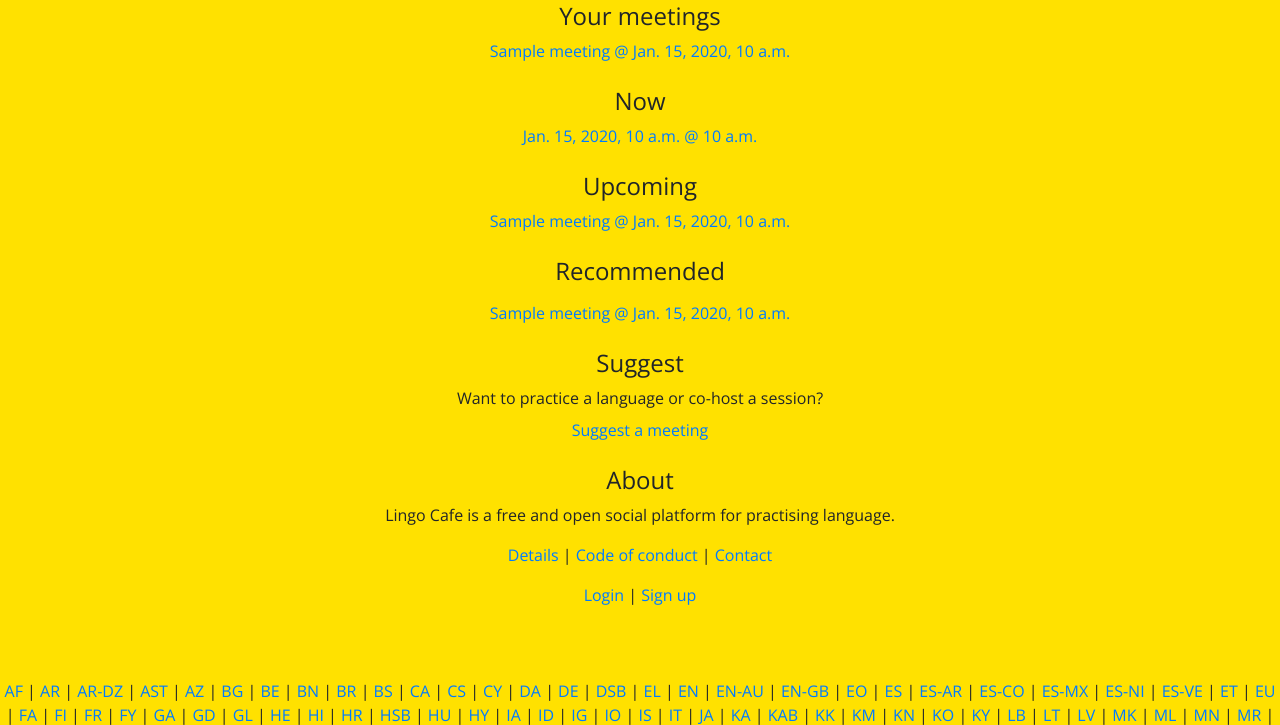
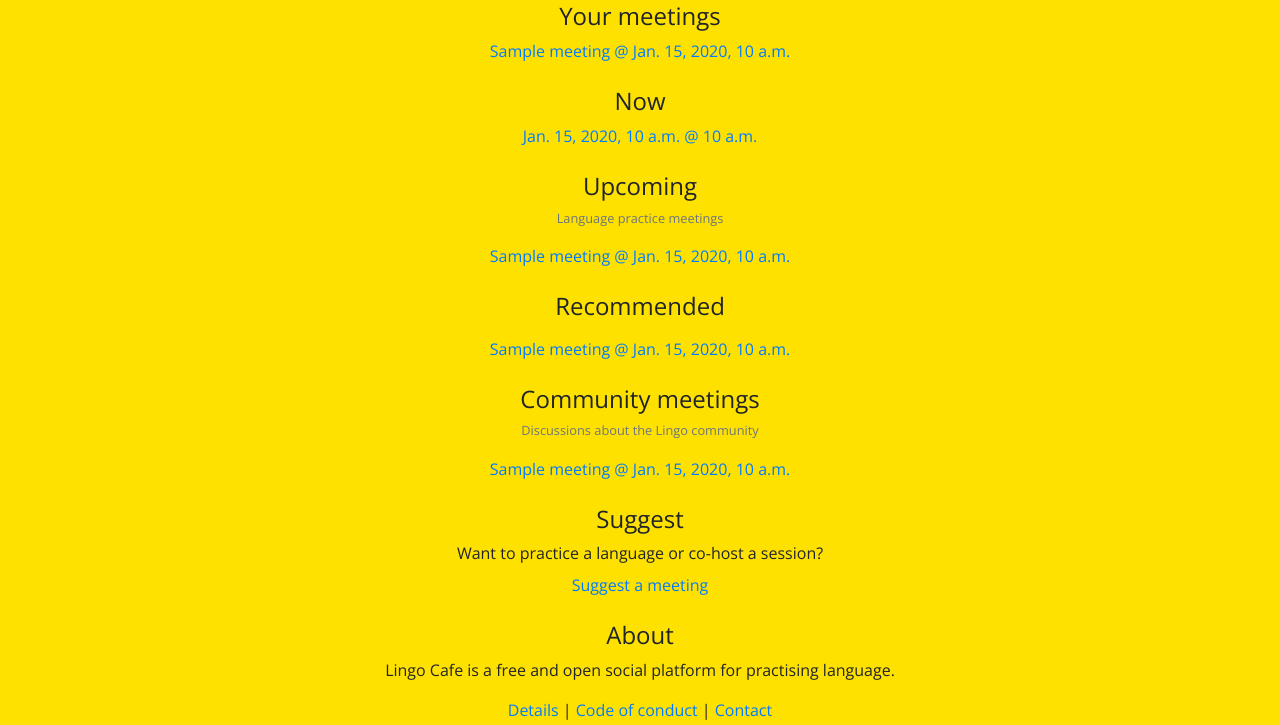
Before and after one commit to onurmatik/lingo, a Django app: template lingo/templates/index.html in a window 1280 px wide. Shown: the part 275-1000 px from the top of the page. Run offline with Django 3.2, Linux system fonts and the light colour scheme; the template is opened without the code that fills it: most values are stand-ins (such as "Sample title", 1, 10 or a date in 2020); parts of the project's set-up code (start-up, migrations or seed data) failed here and were passed over; some libraries are stand-ins or nearby versions.

Commit message:
community meetings

```diff
--- a/lingo/meetings/models.py
+++ b/lingo/meetings/models.py
@@ -9,6 +9,7 @@ from lingo.languages.models import Language
 class Meeting(models.Model):
     language = models.ForeignKey(Language, verbose_name=_('language'), on_delete=models.CASCADE)
     time = models.DateTimeField(_('time'))
+    notes = models.TextField(blank=True, null=True)
     host = models.ForeignKey(
         User,
         blank=True, null=True,
--- a/lingo/meetings/views.py
+++ b/lingo/meetings/views.py
@@ -78,6 +78,8 @@ def meeting_detail(request, meeting_id):
 @login_required
 def meeting_rsvp(request, meeting_id):
     meeting = get_object_or_404(Meeting, id=meeting_id)
+    if request.user in meeting.participants.all():
+        return redirect('meeting_detail', meeting_id=meeting.id)
     if request.method == 'POST':
         form = RsvpForm(request.POST)
         if form.is_valid():
@@ -98,6 +100,7 @@ def meeting_rsvp(request, meeting_id):
             return redirect('meeting_detail', meeting_id=meeting.id)
     else:
         form = RsvpForm()
+        # return redirect('meeting_detail', meeting_id=meeting_id)
     return render(request, 'meetings/rsvp_form.html', {
         'meeting': meeting,
         'form': form,
--- a/lingo/templates/docs/details.html
+++ b/lingo/templates/docs/details.html
@@ -17,7 +17,7 @@
 
         <p class="my-4">
             {% trans "We meet over online video conference calls." %}
-            {% trans "Sessions last 2 hours. You can join and leave anytime during the sessions." %}
+            {% trans "Sessions last up to 2 hours. You can join and leave anytime during the sessions." %}
             {% trans "Conversations usually take place in groups of 5 or less people depending on the total number of participants and facilitators." %}
             {% trans "The chat rooms are managed by the hosts." %}
             {% trans "You will have a chance to participate in many groups during a session." %}
--- a/lingo/templates/index.html
+++ b/lingo/templates/index.html
@@ -65,6 +65,10 @@
 
 		{% for meeting in meetings_soon %}
 
+			<p class="mt-2 text-muted small">
+				{% trans "Language practice meetings" %}
+			</p>
+
 			<p class="mt-2">
 				<a href="{{ meeting.get_absolute_url }}">
 					{{ meeting }} @ {{ meeting.time }}
@@ -80,7 +84,7 @@
 
 		{% if meetings_suggested %}
 
-		<h4 class="mt-4">{% trans "Recommended" %}</h4>
+			<h4 class="mt-4">{% trans "Recommended" %}</h4>
 
 			<p class="mt-2">
 
@@ -92,9 +96,30 @@
 						</a>
 					</p>
 
-				{% empty %}
+				{% endfor %}
 
-					{% trans "There are no scheduled meetings for your profile languages." %}
+			</p>
+
+		{% endif %}
+
+
+		{% if meetings_community %}
+
+			<h4 class="mt-4">{% trans "Community meetings" %}</h4>
+
+			<p class="mt-2 text-muted small">
+				{% trans "Discussions about the Lingo community" %}
+			</p>
+
+			<p class="mt-2">
+
+				{% for meeting in meetings_community %}
+
+					<p class="mt-2">
+						<a href="{{ meeting.get_absolute_url }}">
+							{{ meeting }} @ {{ meeting.time }}
+						</a>
+					</p>
 
 				{% endfor %}
 
--- a/lingo/templates/meetings/rsvp_form.html
+++ b/lingo/templates/meetings/rsvp_form.html
@@ -18,12 +18,6 @@
         </h1>
 
     </div>
-
-
-    {% if user in meeting.participants.all %}
-
-
-    {% else %}
 
      <form method="post">
 
--- a/lingo/views.py
+++ b/lingo/views.py
@@ -62,11 +62,12 @@ class IndexView(TemplateView):
         now = timezone.now()
         context.update({
             'meeting_now': Meeting.objects.filter(time__lte=now, time__gt=now - timedelta(minutes=120)).first(),
-            'meetings_soon': Meeting.objects.filter(time__gte=now).order_by('time')[:6],
+            'meetings_soon': Meeting.objects.filter(time__gte=now).exclude(type=2).order_by('time')[:6],
+            'meetings_community': Meeting.objects.filter(time__gte=now).filter(type=2).order_by('time')[:6],
             'now': now,
         })
         if not self.request.user.is_anonymous:
-            qs = Meeting.objects.filter(time__gt=timezone.now() - timedelta(minutes=120))
+            qs = Meeting.objects.filter(time__gt=timezone.now() - timedelta(minutes=120)).exclude(type=2)
             context.update({
                 'meetings_user': qs.filter(
                     participants=self.request.user
```
Also changed, not shown: lingo/templates/meetings/meeting_detail.html (+41 -5 lines), lingo/meetings/migrations/0006_meeting_notes.py (added), locale/tr/LC_MESSAGES/django.po, 1 other file. Lines whose indentation alone changed are shown as unchanged.
